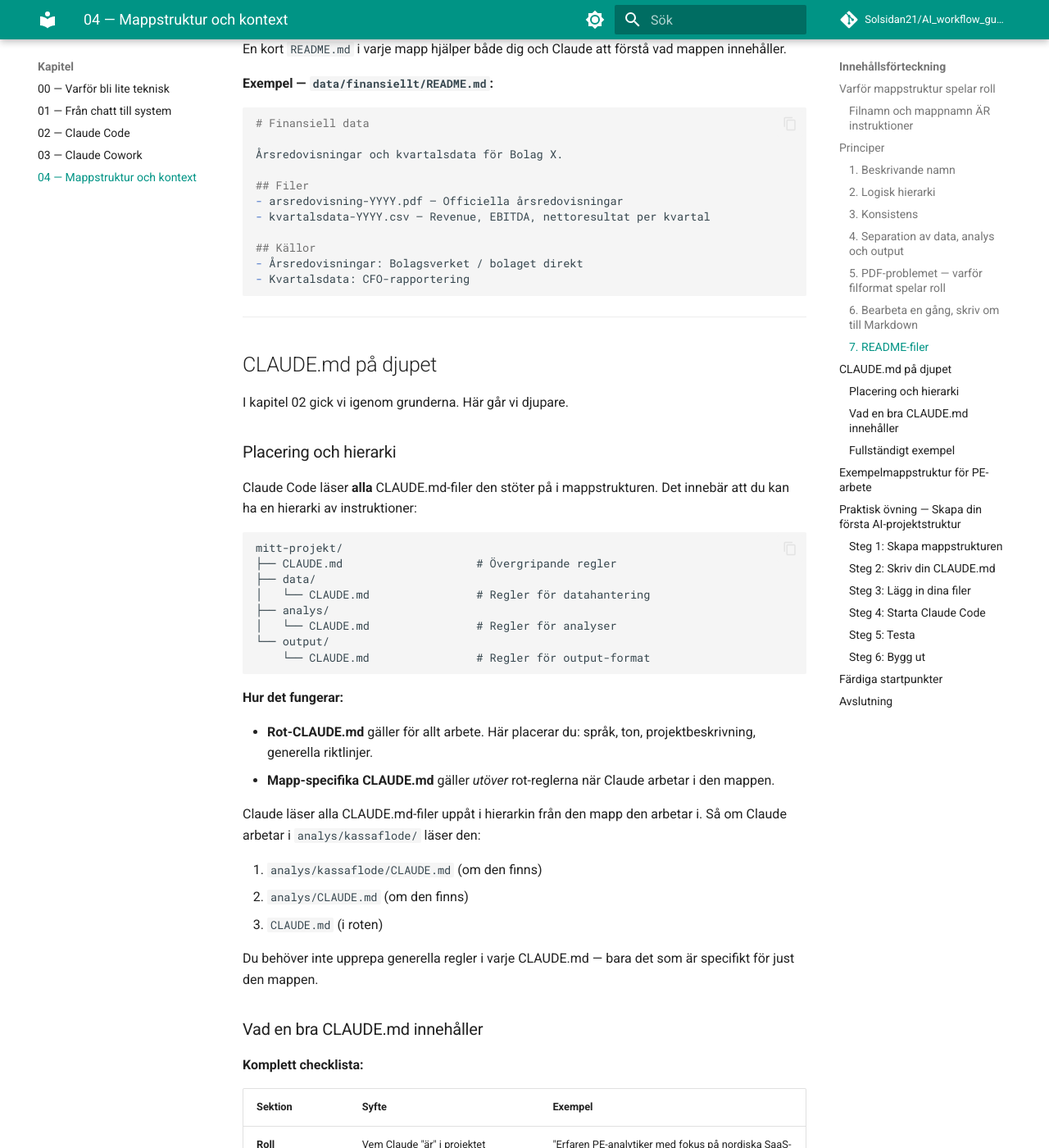
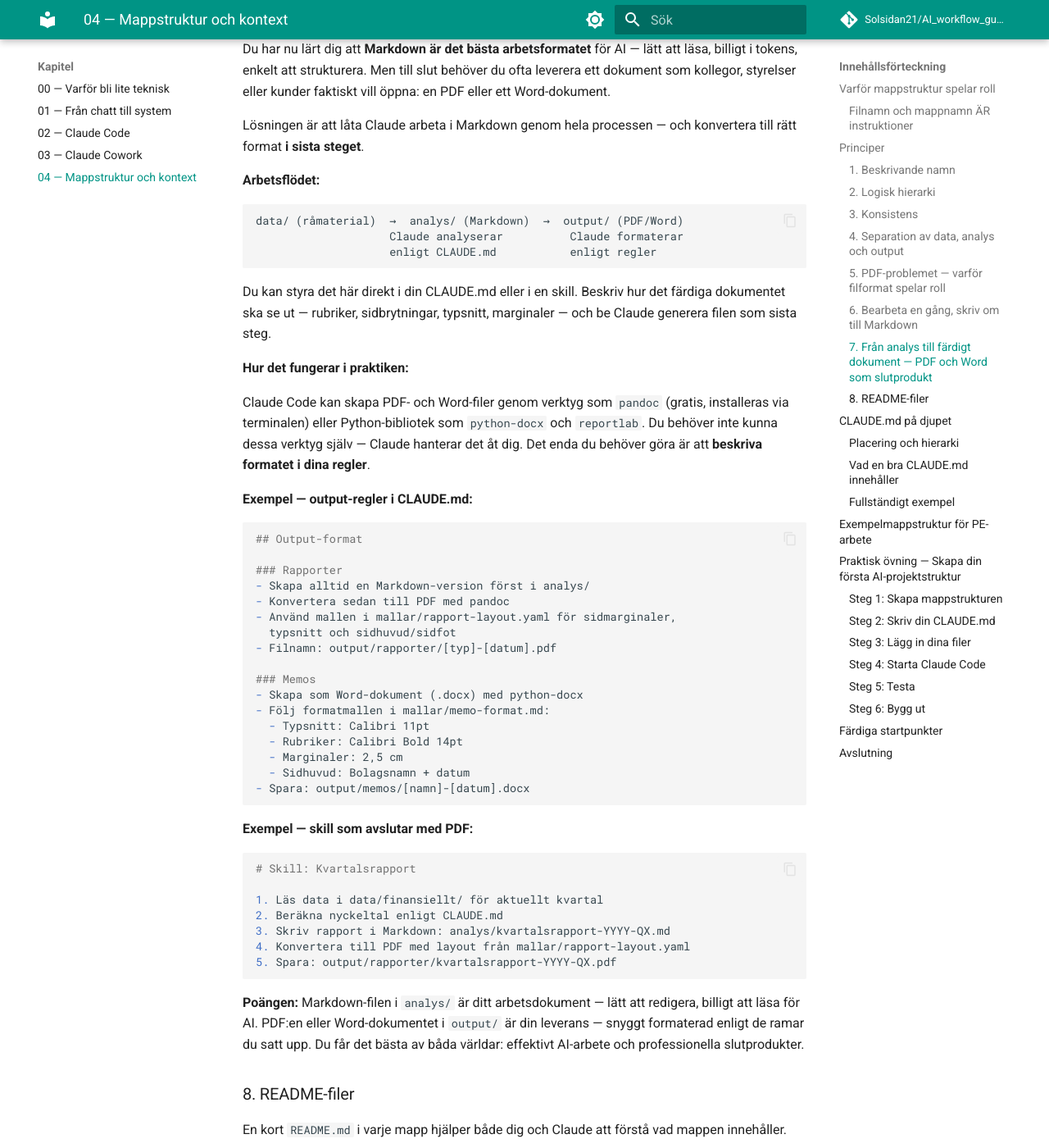
Before and after one commit to Solsidan21/AI_workflow_guide_svenska, an MkDocs documentation site: the page built from docs/04-mappstruktur-och-kontext.md, in a window 1280 px wide and 1400 px high, scrolled down 4108 px. Shown: the whole window at 82% size. Built offline with MkDocs 1.6.1 and Material for MkDocs 9.7.7, drawn with Linux system fonts in a browser that asks for light colours; comment, search, counter and statistics services are not loaded.

Commit message:
Lägg till Projekt-funktion i Chat och PDF/Word-generering som slutprodukt
Kapitel 01: Förklarar Claude Chat Projects som mellansteg mellan ren chatt
och Claude Code, med kort omnämnande av PDF-begränsningen.
Kapitel 04: Ny sektion om att generera PDF/Word via CLAUDE.md-regler
och skills, med konkreta exempel på output-format.

Co-Authored-By: Claude Opus 4.6 <noreply@anthropic.com>

````diff
--- a/docs/04-mappstruktur-och-kontext.md
+++ b/docs/04-mappstruktur-och-kontext.md
@@ -149,7 +149,63 @@ data/finansiellt/arsredovisning-2024/
 
 **Tumregel:** Behåll alltid original-PDF:en — den är din källa och ditt kvitto. Men låt Claude arbeta mot Markdown-versionerna. Det är skillnaden mellan att kopiera samma bok varje gång och att ha bra anteckningar.
 
-### 7. README-filer
+### 7. Från analys till färdigt dokument — PDF och Word som slutprodukt
+
+Du har nu lärt dig att **Markdown är det bästa arbetsformatet** för AI — lätt att läsa, billigt i tokens, enkelt att strukturera. Men till slut behöver du ofta leverera ett dokument som kollegor, styrelser eller kunder faktiskt vill öppna: en PDF eller ett Word-dokument.
+
+Lösningen är att låta Claude arbeta i Markdown genom hela processen — och konvertera till rätt format **i sista steget**.
+
+**Arbetsflödet:**
+
+```
+data/ (råmaterial)  →  analys/ (Markdown)  →  output/ (PDF/Word)
+                    Claude analyserar          Claude formaterar
+                    enligt CLAUDE.md           enligt regler
+```
+
+Du kan styra det här direkt i din CLAUDE.md eller i en skill. Beskriv hur det färdiga dokumentet ska se ut — rubriker, sidbrytningar, typsnitt, marginaler — och be Claude generera filen som sista steg.
+
+**Hur det fungerar i praktiken:**
+
+Claude Code kan skapa PDF- och Word-filer genom verktyg som `pandoc` (gratis, installeras via terminalen) eller Python-bibliotek som `python-docx` och `reportlab`. Du behöver inte kunna dessa verktyg själv — Claude hanterar det åt dig. Det enda du behöver göra är att **beskriva formatet i dina regler**.
+
+**Exempel — output-regler i CLAUDE.md:**
+
+```markdown
+## Output-format
+
+### Rapporter
+- Skapa alltid en Markdown-version först i analys/
+- Konvertera sedan till PDF med pandoc
+- Använd mallen i mallar/rapport-layout.yaml för sidmarginaler,
+  typsnitt och sidhuvud/sidfot
+- Filnamn: output/rapporter/[typ]-[datum].pdf
+
+### Memos
+- Skapa som Word-dokument (.docx) med python-docx
+- Följ formatmallen i mallar/memo-format.md:
+  - Typsnitt: Calibri 11pt
+  - Rubriker: Calibri Bold 14pt
+  - Marginaler: 2,5 cm
+  - Sidhuvud: Bolagsnamn + datum
+- Spara: output/memos/[namn]-[datum].docx
+```
+
+**Exempel — skill som avslutar med PDF:**
+
+```markdown
+# Skill: Kvartalsrapport
+
+1. Läs data i data/finansiellt/ för aktuellt kvartal
+2. Beräkna nyckeltal enligt CLAUDE.md
+3. Skriv rapport i Markdown: analys/kvartalsrapport-YYYY-QX.md
+4. Konvertera till PDF med layout från mallar/rapport-layout.yaml
+5. Spara: output/rapporter/kvartalsrapport-YYYY-QX.pdf
+```
+
+**Poängen:** Markdown-filen i `analys/` är ditt arbetsdokument — lätt att redigera, billigt att läsa för AI. PDF:en eller Word-dokumentet i `output/` är din leverans — snyggt formaterad enligt de ramar du satt upp. Du får det bästa av båda världar: effektivt AI-arbete och professionella slutprodukter.
+
+### 8. README-filer
 
 En kort `README.md` i varje mapp hjälper både dig och Claude att förstå vad mappen innehåller.
 
````
Also changed, not shown: docs/01-fran-chatt-till-system.md (+18 -2 lines).
